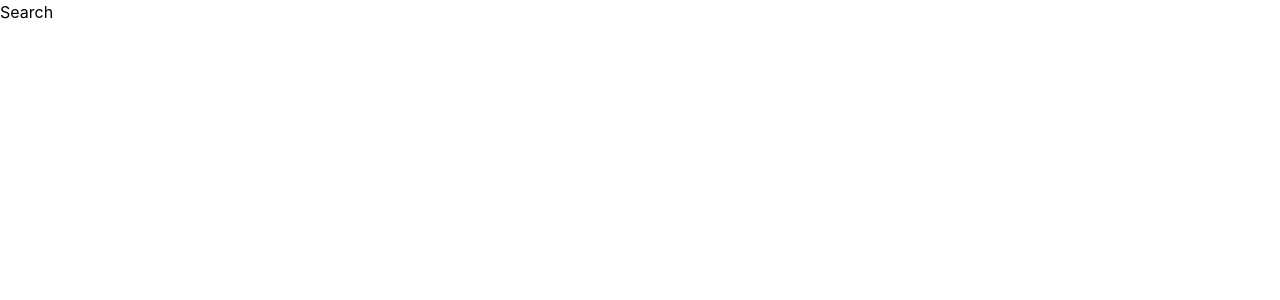
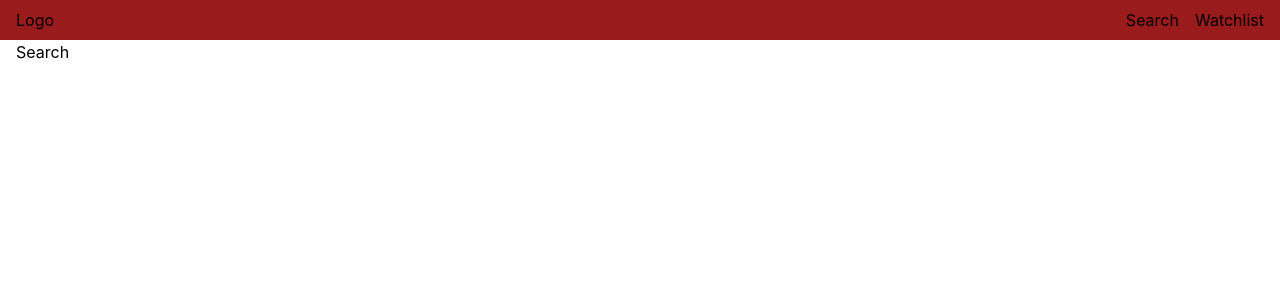
Before and after one commit to seananth/movie-watchlist, a React (Create React App) app: page / in a window 1280 px wide. Shown: the top 300 px of the page. Built offline with nearby package versions, Linux system fonts and the light colour scheme.

Commit message:
container and navbar components

```diff
--- /dev/null
+++ b/src/components/Container.jsx
@@ -0,0 +1,3 @@
+export const Container = ({ children }) => {
+  return <div className="container mx-auto px-4">{children}</div>;
+};
--- /dev/null
+++ b/src/components/Navbar.jsx
@@ -0,0 +1,19 @@
+import React from "react";
+import { Link } from "react-router-dom";
+import { Container } from "./Container";
+
+export const Navbar = () => {
+  return (
+    <div className="bg-red-800">
+      <Container>
+        <div className="flex justify-between py-2">
+          <Link to="/">Logo</Link>
+          <div>
+            <Link className="mr-4" to="/">Search</Link>
+            <Link to="/watchlist">Watchlist</Link>
+          </div>
+        </div>
+      </Container>
+    </div>
+  );
+};
--- a/src/pages/Search.jsx
+++ b/src/pages/Search.jsx
@@ -1,7 +1,12 @@
-import React from 'react'
+import React from "react";
+import { Container } from "../components/Container";
+import { Navbar } from "../components/Navbar";
 
 export const Search = () => {
   return (
-    <div>Search</div>
-  )
-}
+    <div>
+      <Navbar />
+      <Container>Search</Container>
+    </div>
+  );
+};
--- a/src/pages/Watchlist.jsx
+++ b/src/pages/Watchlist.jsx
@@ -1,7 +1,12 @@
-import React from 'react'
+import React from "react";
+import { Container } from "../components/Container";
+import { Navbar } from "../components/Navbar";
 
 export const Watchlist = () => {
   return (
-    <div>Watchlist</div>
-  )
-}
+    <div>
+      <Navbar />
+      <Container>Watchlist</Container>
+    </div>
+  );
+};
```
